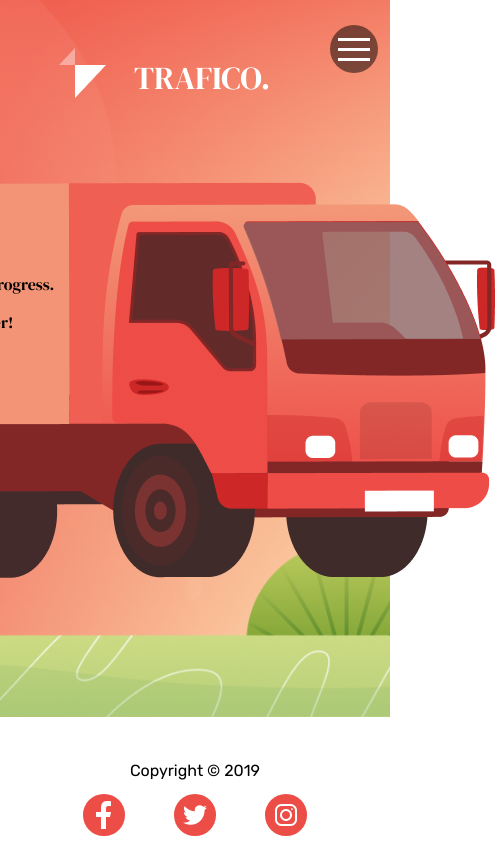
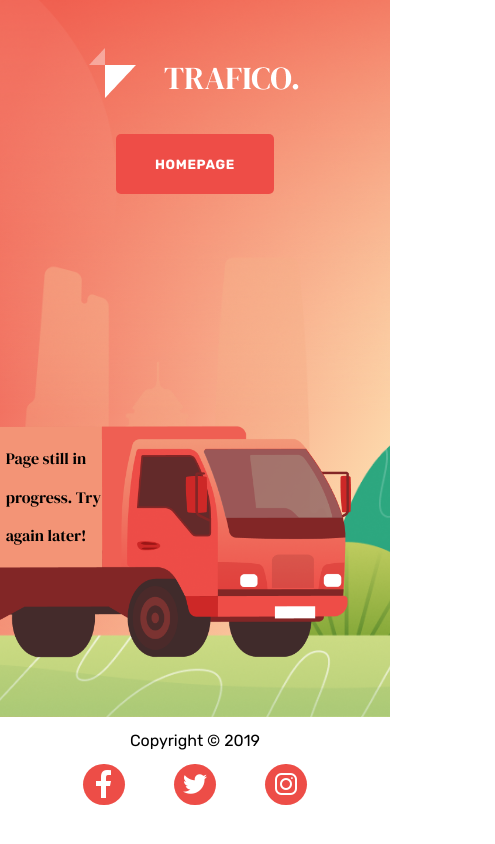
Before and after one commit to alexbtnr/traffico, a React (Create React App) app: page /progress in a window 390 px wide. Shown: the whole page, 495 px wide, since content can reach past the window. Built offline with nearby package versions, Linux system fonts and the light colour scheme.

Commit message:
Finished adjusting the work in progress page for mobile viewing

```diff
--- a/src/components/Navbar.js
+++ b/src/components/Navbar.js
@@ -3,10 +3,9 @@ import styled from "styled-components";
 import ReusableButton from "./ReusableButton";
 import Hamburger from "hamburger-react";
 import { AnimatePresence, motion } from "framer-motion";
-import { Link, useLocation } from "react-router-dom";
+import { Link } from "react-router-dom";
 
 const Navbar = () => {
-  const location = useLocation();
   const [isOpen, setIsOpen] = useState(false);
   return (
     <StyledNavbar>
@@ -20,19 +19,11 @@ const Navbar = () => {
         <li className='main-nav-link'>
           <a href='#faq'>Faqs</a>
         </li>
-        {location.pathname === "/" ? (
         <li className='main-nav-btn'>
           <Link to='/progress'>
             <ReusableButton text='Contact us' />
           </Link>
         </li>
-        ) : (
-          <li className='main-nav-btn'>
-            <Link to='/'>
-              <ReusableButton text='Homepage' />
-            </Link>
-          </li>
-        )}
       </ul>
       <div className='mobile-nav'>
         <AnimatePresence>
@@ -53,7 +44,9 @@ const Navbar = () => {
                 <a href='#faq'>Faqs</a>
               </li>
               <li onClick={() => setIsOpen(false)} className='mobile-nav-btn'>
+                <Link to='/progress'>
                   <ReusableButton text='Contact us' />
+                </Link>
               </li>
             </motion.ul>
           )}
--- a/src/pages/WorkInProgress.js
+++ b/src/pages/WorkInProgress.js
@@ -1,8 +1,9 @@
 import { motion } from "framer-motion";
 import React from "react";
+import { Link } from "react-router-dom";
 import styled from "styled-components";
 import Logo from "../components/Logo";
-import Navbar from "../components/Navbar";
+import ReusableButton from "../components/ReusableButton";
 import SocialMedia from "../components/SocialMedia";
 import background from "../images/background.png";
 import truck from "../images/truck.png";
@@ -18,7 +19,10 @@ const WorkInProgress = () => {
       <div className='container'>
         <div className='flex-container'>
           <Logo />
-          <Navbar />
+          {/* <Navbar /> */}
+          <Link to='/'>
+            <ReusableButton text='Homepage' />
+          </Link>
         </div>
         <div ref={element} className='truck-img-container'>
           <motion.img
@@ -49,10 +53,9 @@ const WorkInProgress = () => {
 const StyledWorkInProgress = styled.div`
   img.hero-background {
     position: absolute;
-    height: 801.84px;
-    width: 80%;
     width: 100%;
     height: 85vh;
+    max-height: 85vh;
     top: 0;
     left: 0;
     z-index: -1;
@@ -65,8 +68,7 @@ const StyledWorkInProgress = styled.div`
     position: absolute;
     left: 50%;
     transform: translateX(-50%);
-    img {
-    }
+
     .text-container {
       position: absolute;
       top: 0;
@@ -101,6 +103,30 @@ const StyledWorkInProgress = styled.div`
     bottom: 0;
     width: 100%;
     z-index: -1;
+    height: 15vh;
+    max-height: 15vh;
+  }
+
+  @media (max-width: 830px) {
+    .container {
+      .flex-container {
+        flex-direction: column;
+        gap: 2rem;
+        div {
+          width: 100%;
+          text-align: center;
+        }
+      }
+    }
+    .truck-img-container {
+      left: 0;
+      bottom: 30%;
+      transform: translateX(0);
+      transform: translateY(30%);
+      img {
+        width: 90%;
+      }
+    }
   }
 `;
 
```
Lines whose indentation alone changed are shown as unchanged.
